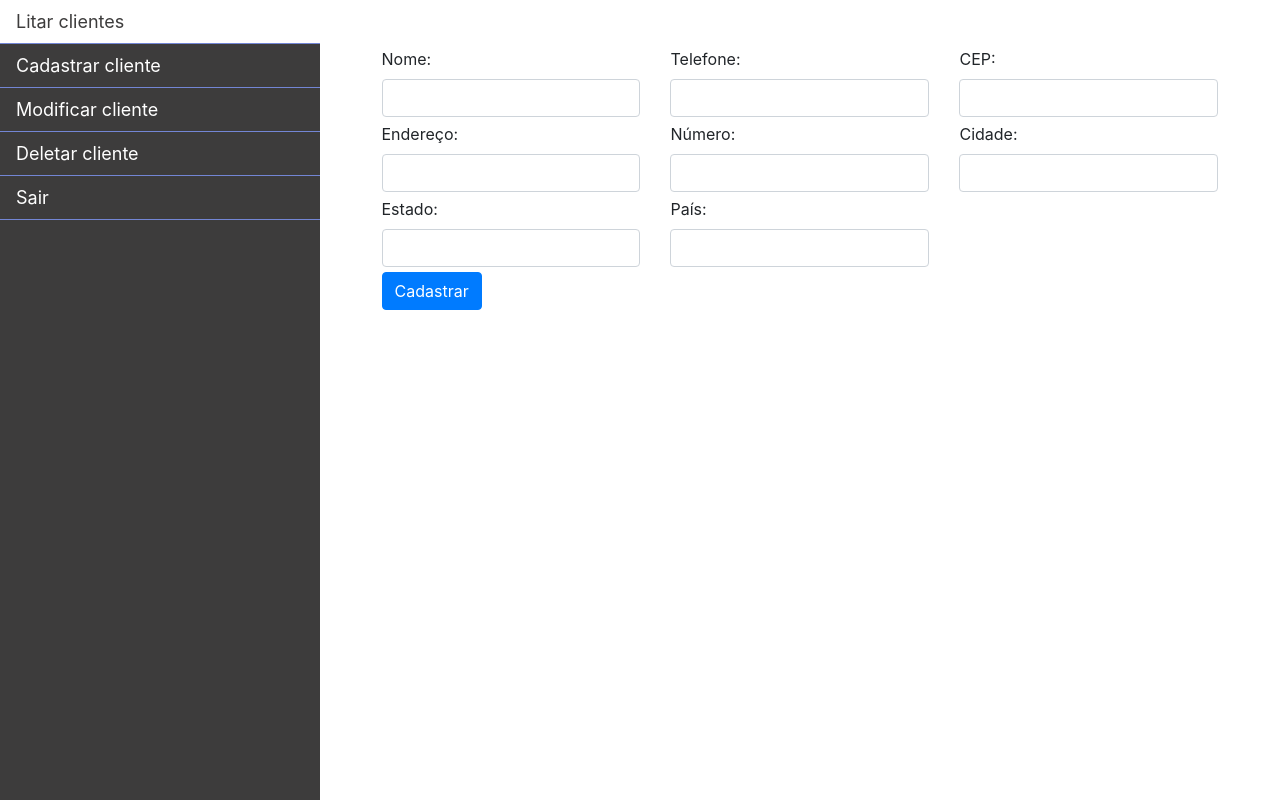
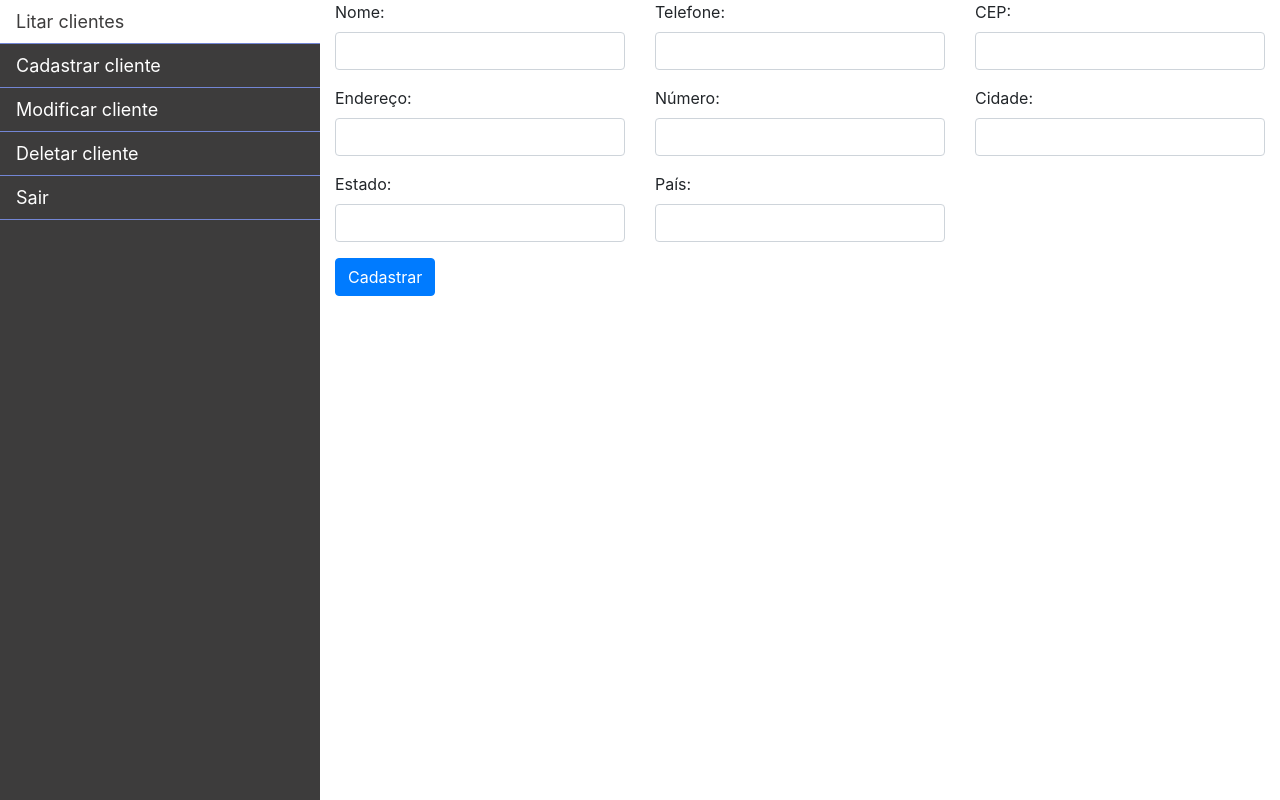
Before and after one commit to gilMars/desafiosnet, a Django app: page /painel/cadastrar in a window 1280 px wide. Run offline with Django 3.2, Linux system fonts and the light colour scheme; a user stored in the database is signed in; some libraries are stand-ins or nearby versions.

Commit message:
Ajuste do estilo da painel

```diff
--- a/controlpanel/static/css/painel.css
+++ b/controlpanel/static/css/painel.css
@@ -41,11 +41,6 @@ body, html, .container-fluid {
     transition: background 1s ease;
 }
 
-#cadastrar {
+#main {
     margin: 5%;
-    height: 300px;
 }
-
-#cadastrar .row {
-    height: 25%;
-}
```
